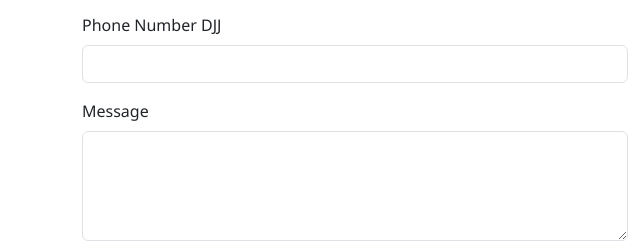
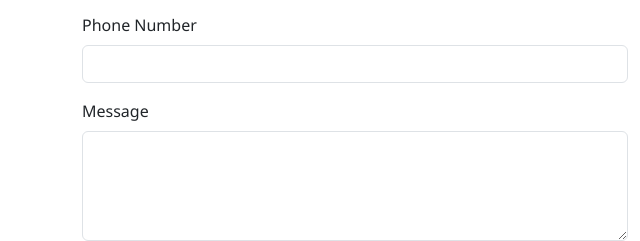
Before and after one commit to BrainiacIT/Brainiac_Template, a plain HTML site: page contact.html in a window 1280 px wide. Shown: the part 410-651 px from the top of the page, 0-640 px from the left. Drawn offline with nearby package versions, Linux system fonts and the light colour scheme.

Commit message:
Update contact.html

```diff
--- a/contact.html
+++ b/contact.html
@@ -104,7 +104,7 @@
         </div>
 
         <div class="mb-3">
-          <label class="form-label">Phone Number DJJ</label>
+          <label class="form-label">Phone Number</label>
           <input type="text" name="entry.1166974658" class="form-control" required>
         </div>
 
```
